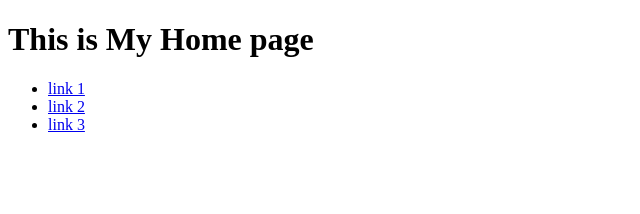
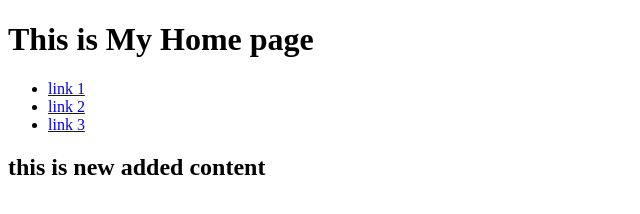
Before and after one commit to Pournimasambare2307/gitpractical, a plain HTML site: page index.html in a window 1280 px wide. Shown: the whole page, without its empty margins (0-640 px from the left). Drawn offline with Linux system fonts and the light colour scheme.

Commit message:
this is 2nd commit

```diff
--- a/index.html
+++ b/index.html
@@ -12,6 +12,6 @@
         <li class="link" id="link2"><a href="about.html">link 2</a></li>
         <li class="link" id="link3"><a href="contact.html">link 3</a></li>
     </ul>
-
+  <h2>this is new added content</h2>
 </body>
 </html>
```
Also changed, not shown: about.html (+1 -0 lines).
